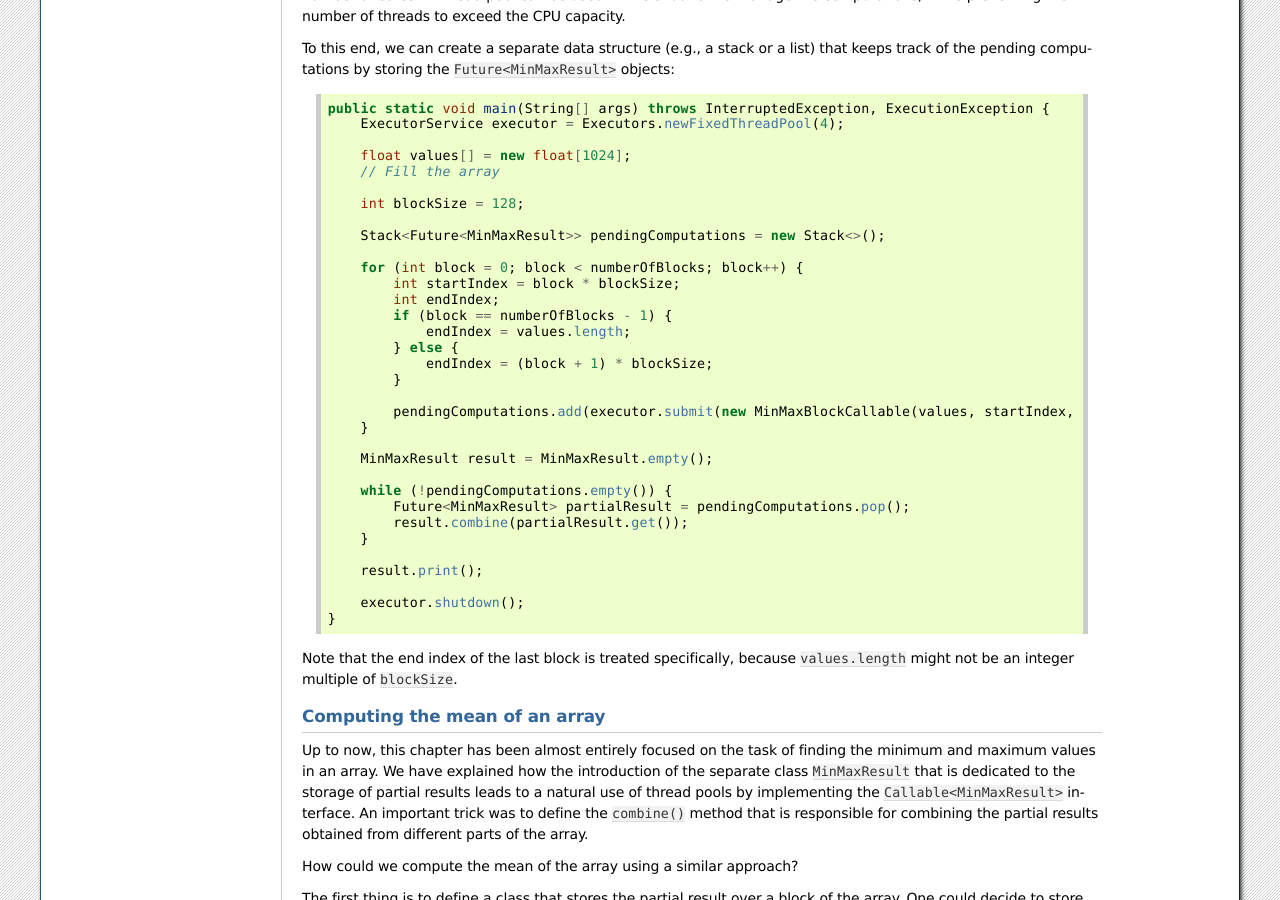
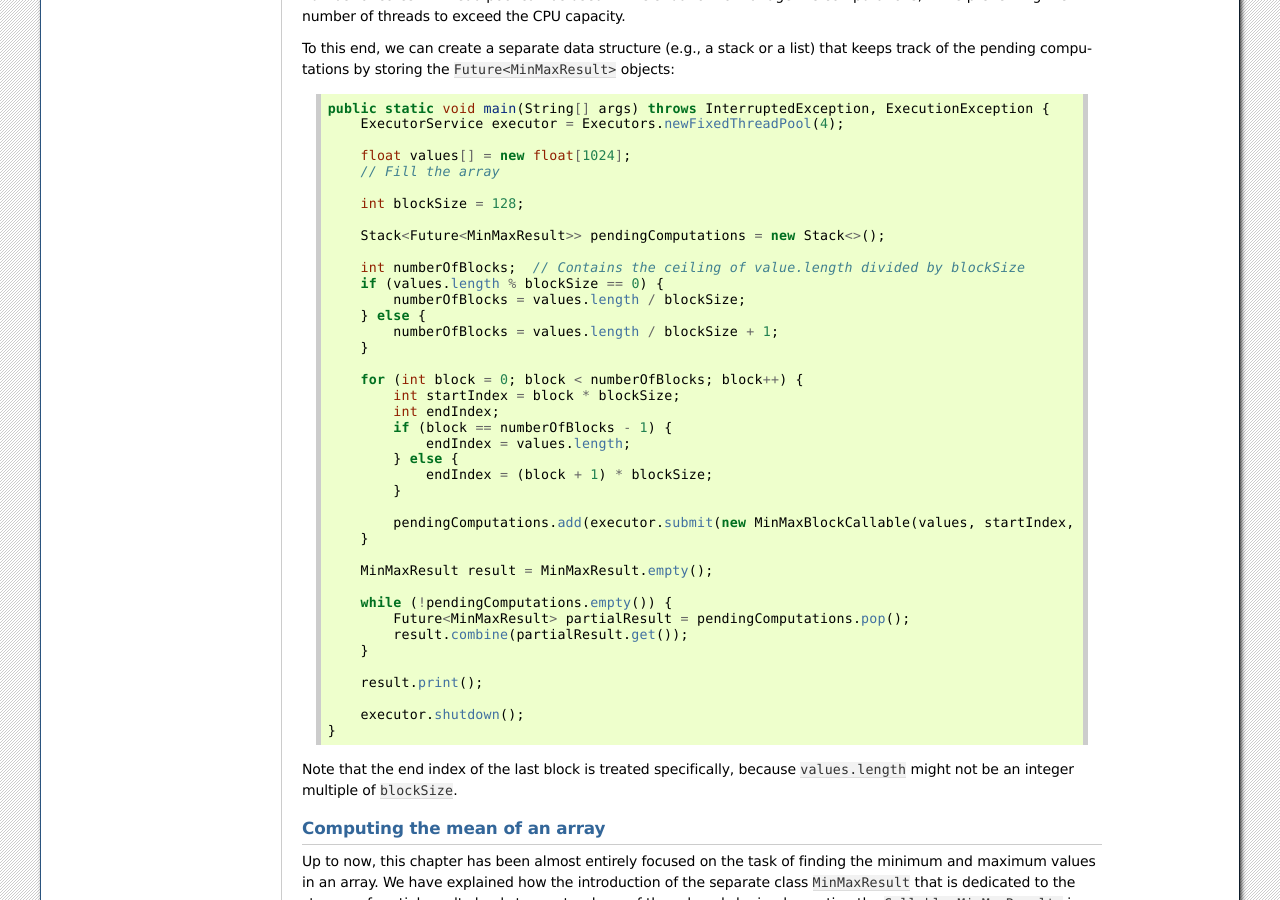
Before and after one commit to pschaus/book_lepl1402, a Sphinx documentation site: the page built from source/part5.rst, in a window 1280 px wide and 900 px high, scrolled down 17028 px. Built offline with Sphinx 7.4.7, drawn with Linux system fonts in a browser that asks for light colours; formulas are drawn with MathJax 3.

Commit message:
added computation of numberOfBlocks

```diff
--- a/source/part5.rst
+++ b/source/part5.rst
@@ -835,6 +835,13 @@ To this end, we can create a separate data structure (e.g., a stack or a list) t
 
         Stack<Future<MinMaxResult>> pendingComputations = new Stack<>();
 
+        int numberOfBlocks;  // Contains the ceiling of value.length divided by blockSize
+        if (values.length % blockSize == 0) {
+            numberOfBlocks = values.length / blockSize;
+        } else {
+            numberOfBlocks = values.length / blockSize + 1;
+        }
+
         for (int block = 0; block < numberOfBlocks; block++) {
             int startIndex = block * blockSize;
             int endIndex;
```
